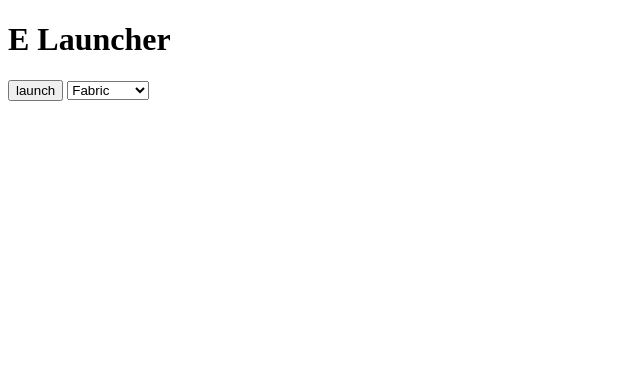
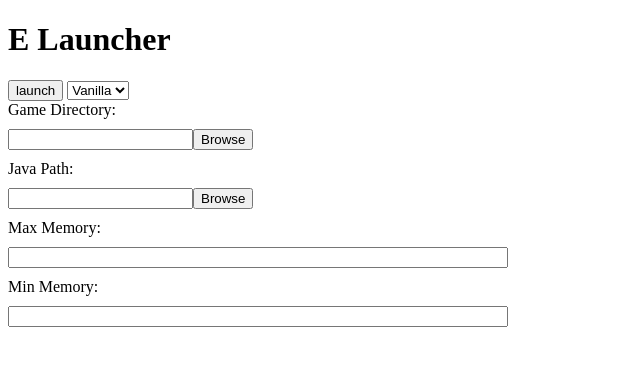
Before and after one commit to MateoBarcelo/ELauncher, an Electron app: page index.html in a window 800 px wide. Shown: the whole page, without its empty margins (0-640 px from the left). Drawn offline with Linux system fonts and the light colour scheme.

```diff
--- a/index.html
+++ b/index.html
@@ -1,15 +1,37 @@
 <!DOCTYPE html>
+
 <head>
   <title>Electron Project</title>
 </head>
+
 <body>
   <h1>E Launcher</h1>
   <button id="launch-button">launch</button>
   <select id="loader-select">
+    <option value="vanilla">Vanilla</option>
     <option value="fabric">Fabric</option>
-      <option value="neoforge">NeoForge</option>
     <option value="forge">Forge</option>
   </select>
+  <div style="display: flex; flex-direction: column; gap: 10px; max-width: 500px;">
+    <label for="game-directory">Game Directory:</label>
+    <div style="display: flex;">
+      <input type="text" id="game-directory" value="" />
+      <button id="browse-button">Browse</button>
+    </div>
+
+    <label for="java-path">Java Path:</label>
+    <div style="display: flex;">
+      <input type="text" id="java-path" value="" />
+      <button id="browse-java-button">Browse</button>
+    </div>
+
+    <label for="memory-max">Max Memory:</label>
+    <input type="text" id="memory-max" value="" />
+
+    <label for="memory-min">Min Memory:</label>
+    <input type="text" id="memory-min" value="" />
+  </div>
   <script src="./src/scripts/renderer.js"></script>
 </body>
+
 </html>
--- a/src/loaders/neoforge.ts
+++ b/src/loaders/neoforge.ts
@@ -1,5 +1,5 @@
 import { installNeoForged } from "@xmcl/installer";
-import { GAME_FOLDER } from "../utils/locations";
+import { GAME_FOLDER } from "../utils/folder-paths";
 import { Agent } from "undici";
 
 export async function loadNeoforge(
@@ -10,7 +10,7 @@
     connections: 8,
   });
 
-  // add suport for neoforge version list
+  // TO-DO: add suport for neoforge version list
   const ver = await installNeoForged("neoforge", "20.2.88", GAME_FOLDER, {
     agent: {
       //@ts-ignore
```
Lines whose indentation alone changed are shown as unchanged.
